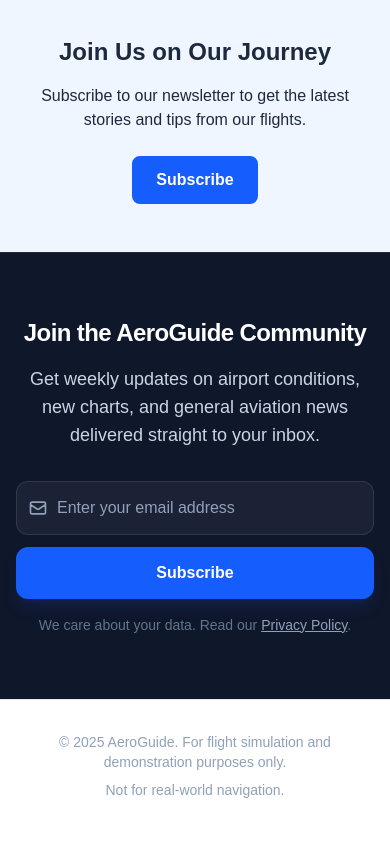
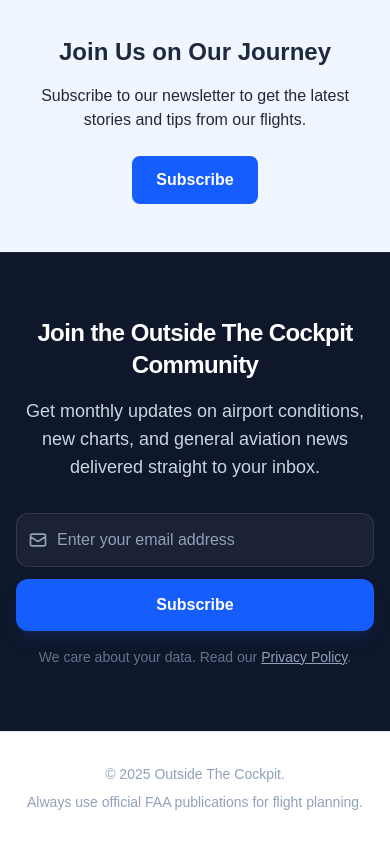
Before and after one commit to RogerTerrill-NextJS/discoverotc, a Next.js app: page /about in a window 390 px wide. Shown: the part 1214-2058 px from the top of the page. Built offline with nearby package versions, Linux system fonts and the light colour scheme; no server answers.

Commit message:
Update verbage

```diff
--- a/src/components/Footer.tsx
+++ b/src/components/Footer.tsx
@@ -2,10 +2,12 @@ import React from 'react';
 
 const Footer = () => {
   return (
-    <footer className="bg-white border-t border-slate-200 mt-auto py-8">
-      <div className="max-w-7xl mx-auto px-4 text-center text-slate-400 text-sm">
-        <p>&copy; {new Date().getFullYear()} AeroGuide. For flight simulation and demonstration purposes only.</p>
-        <p className="mt-2">Not for real-world navigation.</p>
+    <footer className='bg-white border-t border-slate-200 mt-auto py-8'>
+      <div className='max-w-7xl mx-auto px-4 text-center text-slate-400 text-sm'>
+        <p>&copy; {new Date().getFullYear()} Outside The Cockpit.</p>
+        <p className='mt-2'>
+          Always use official FAA publications for flight planning.
+        </p>
       </div>
     </footer>
   );
--- a/src/components/Hero.tsx
+++ b/src/components/Hero.tsx
@@ -7,11 +7,12 @@ const Hero = () => {
         Go Fly, Go Discover
       </h2>
       <p className='text-slate-500 mb-8'>
-        Our mission is to fly to airports and share everything you need to know
-        to experience them yourself. From practical details to hidden gems, we
-        highlight the beauty of unique destinations and the amazing people we
-        meet along the way — encouraging pilots and aviation fans alike to
-        explore, connect, and create their own adventures.
+        We fly to airports across the country to create detailed pilot-friendly
+        airport guides, sharing everything you need to know to visit them
+        yourself. From runway information and arrival tips to local highlights
+        and hidden gems, we showcase the beauty of unique airports and meet the
+        amazing people who make each destination special — inspiring pilots and
+        aviation enthusiasts to plan their own unforgettable flying adventures.
       </p>
     </>
   );
--- a/src/components/Newsletter.tsx
+++ b/src/components/Newsletter.tsx
@@ -1,9 +1,11 @@
-'use client'
-import React, {useState} from 'react';
+'use client';
+import React, { useState } from 'react';
 
 export const NewsletterSignup: React.FC = () => {
   const [email, setEmail] = useState('');
-  const [status, setStatus] = useState<'idle' | 'submitting' | 'success'>('idle');
+  const [status, setStatus] = useState<'idle' | 'submitting' | 'success'>(
+    'idle',
+  );
 
   const handleSubmit = (e: React.FormEvent) => {
     e.preventDefault();
@@ -19,75 +21,118 @@ export const NewsletterSignup: React.FC = () => {
   };
 
   return (
-    <div className="bg-slate-900 py-16 border-t border-slate-800">
-      <div className="max-w-7xl mx-auto px-4 sm:px-6 lg:px-8 text-center">
-        <div className="max-w-2xl mx-auto">
-          <h2 className="text-2xl font-bold tracking-tight text-white sm:text-3xl mb-4">
-            Join the AeroGuide Community
+    <div className='bg-slate-900 py-16 border-t border-slate-800'>
+      <div className='max-w-7xl mx-auto px-4 sm:px-6 lg:px-8 text-center'>
+        <div className='max-w-2xl mx-auto'>
+          <h2 className='text-2xl font-bold tracking-tight text-white sm:text-3xl mb-4'>
+            Join the Outside The Cockpit Community
           </h2>
-          <p className="text-lg text-slate-300 mb-8">
-            Get weekly updates on airport conditions, new charts, and general aviation news delivered straight to your
-            inbox.
+          <p className='text-lg text-slate-300 mb-8'>
+            Get monthly updates on airport conditions, new charts, and general
+            aviation news delivered straight to your inbox.
           </p>
 
           {status === 'success' ? (
-            <div
-              className="bg-green-500/10 border border-green-500/20 rounded-xl p-6 animate-in fade-in zoom-in-95 duration-300">
-              <div className="flex flex-col items-center justify-center">
-                <div className="bg-green-500 rounded-full p-2 mb-3 shadow-lg shadow-green-500/20">
-                  <svg className="w-6 h-6 text-white" fill="none" stroke="currentColor" viewBox="0 0 24 24">
-                    <path strokeLinecap="round" strokeLinejoin="round" strokeWidth={2} d="M5 13l4 4L19 7"/>
+            <div className='bg-green-500/10 border border-green-500/20 rounded-xl p-6 animate-in fade-in zoom-in-95 duration-300'>
+              <div className='flex flex-col items-center justify-center'>
+                <div className='bg-green-500 rounded-full p-2 mb-3 shadow-lg shadow-green-500/20'>
+                  <svg
+                    className='w-6 h-6 text-white'
+                    fill='none'
+                    stroke='currentColor'
+                    viewBox='0 0 24 24'
+                  >
+                    <path
+                      strokeLinecap='round'
+                      strokeLinejoin='round'
+                      strokeWidth={2}
+                      d='M5 13l4 4L19 7'
+                    />
                   </svg>
                 </div>
-                <h3 className="text-xl font-semibold text-white">Thanks for subscribing!</h3>
-                <p className="text-green-200 mt-2">Check your inbox for a welcome message.</p>
+                <h3 className='text-xl font-semibold text-white'>
+                  Thanks for subscribing!
+                </h3>
+                <p className='text-green-200 mt-2'>
+                  Check your inbox for a welcome message.
+                </p>
                 <button
                   onClick={() => setStatus('idle')}
-                  className="mt-4 text-sm text-slate-400 hover:text-white underline decoration-slate-600 underline-offset-4"
+                  className='mt-4 text-sm text-slate-400 hover:text-white underline decoration-slate-600 underline-offset-4'
                 >
                   Subscribe another email
                 </button>
               </div>
             </div>
           ) : (
-            <form onSubmit={handleSubmit} className="flex flex-col sm:flex-row gap-3">
-              <div className="flex-grow relative">
-                <div className="absolute inset-y-0 left-0 pl-3 flex items-center pointer-events-none">
-                  <svg className="h-5 w-5 text-slate-400" fill="none" stroke="currentColor" viewBox="0 0 24 24">
-                    <path strokeLinecap="round" strokeLinejoin="round" strokeWidth={2}
-                          d="M3 8l7.89 5.26a2 2 0 002.22 0L21 8M5 19h14a2 2 0 002-2V7a2 2 0 00-2-2H5a2 2 0 00-2 2v10a2 2 0 002 2z"/>
+            <form
+              onSubmit={handleSubmit}
+              className='flex flex-col sm:flex-row gap-3'
+            >
+              <div className='grow relative'>
+                <div className='absolute inset-y-0 left-0 pl-3 flex items-center pointer-events-none'>
+                  <svg
+                    className='h-5 w-5 text-slate-400'
+                    fill='none'
+                    stroke='currentColor'
+                    viewBox='0 0 24 24'
+                  >
+                    <path
+                      strokeLinecap='round'
+                      strokeLinejoin='round'
+                      strokeWidth={2}
+                      d='M3 8l7.89 5.26a2 2 0 002.22 0L21 8M5 19h14a2 2 0 002-2V7a2 2 0 00-2-2H5a2 2 0 00-2 2v10a2 2 0 002 2z'
+                    />
                   </svg>
                 </div>
                 <input
-                  type="email"
+                  type='email'
                   required
                   value={email}
                   onChange={(e) => setEmail(e.target.value)}
-                  placeholder="Enter your email address"
+                  placeholder='Enter your email address'
                   disabled={status === 'submitting'}
-                  className="w-full pl-10 pr-4 py-3.5 rounded-xl bg-white/5 border border-white/10 text-white placeholder-slate-400 focus:outline-none focus:ring-2 focus:ring-blue-500 focus:border-transparent transition-all hover:bg-white/10 disabled:opacity-50 disabled:cursor-not-allowed"
+                  className='w-full pl-10 pr-4 py-3.5 rounded-xl bg-white/5 border border-white/10 text-white placeholder-slate-400 focus:outline-none focus:ring-2 focus:ring-blue-500 focus:border-transparent transition-all hover:bg-white/10 disabled:opacity-50 disabled:cursor-not-allowed'
                 />
               </div>
               <button
-                type="submit"
+                type='submit'
                 disabled={status === 'submitting'}
-                className="sm:flex-shrink-0 px-8 py-3.5 rounded-xl bg-blue-600 hover:bg-blue-500 text-white font-semibold shadow-lg shadow-blue-900/30 transition-all hover:-translate-y-0.5 active:translate-y-0 focus:outline-none focus:ring-2 focus:ring-offset-2 focus:ring-offset-slate-900 focus:ring-blue-500 disabled:opacity-70 disabled:cursor-not-allowed disabled:transform-none min-w-[140px] flex items-center justify-center"
+                className='sm:shrink-0 px-8 py-3.5 rounded-xl bg-blue-600 hover:bg-blue-500 text-white font-semibold shadow-lg shadow-blue-900/30 transition-all hover:-translate-y-0.5 active:translate-y-0 focus:outline-none focus:ring-2 focus:ring-offset-2 focus:ring-offset-slate-900 focus:ring-blue-500 disabled:opacity-70 disabled:cursor-not-allowed disabled:transform-none min-w-35 flex items-center justify-center'
               >
                 {status === 'submitting' ? (
-                  <svg className="animate-spin h-5 w-5 text-white" xmlns="http://www.w3.org/2000/svg" fill="none"
-                       viewBox="0 0 24 24">
-                    <circle className="opacity-25" cx="12" cy="12" r="10" stroke="currentColor"
-                            strokeWidth="4"></circle>
-                    <path className="opacity-75" fill="currentColor"
-                          d="M4 12a8 8 0 018-8V0C5.373 0 0 5.373 0 12h4zm2 5.291A7.962 7.962 0 014 12H0c0 3.042 1.135 5.824 3 7.938l3-2.647z"></path>
+                  <svg
+                    className='animate-spin h-5 w-5 text-white'
+                    xmlns='http://www.w3.org/2000/svg'
+                    fill='none'
+                    viewBox='0 0 24 24'
+                  >
+                    <circle
+                      className='opacity-25'
+                      cx='12'
+                      cy='12'
+                      r='10'
+                      stroke='currentColor'
+                      strokeWidth='4'
+                    ></circle>
+                    <path
+                      className='opacity-75'
+                      fill='currentColor'
+                      d='M4 12a8 8 0 018-8V0C5.373 0 0 5.373 0 12h4zm2 5.291A7.962 7.962 0 014 12H0c0 3.042 1.135 5.824 3 7.938l3-2.647z'
+                    ></path>
                   </svg>
-                ) : 'Subscribe'}
+                ) : (
+                  'Subscribe'
+                )}
               </button>
             </form>
           )}
-          <p className="mt-4 text-sm text-slate-500">
-            We care about your data. Read our <a href="#" className="text-slate-400 hover:text-white underline">Privacy
-            Policy</a>.
+          <p className='mt-4 text-sm text-slate-500'>
+            We care about your data. Read our{' '}
+            <a href='#' className='text-slate-400 hover:text-white underline'>
+              Privacy Policy
+            </a>
+            .
           </p>
         </div>
       </div>
```
